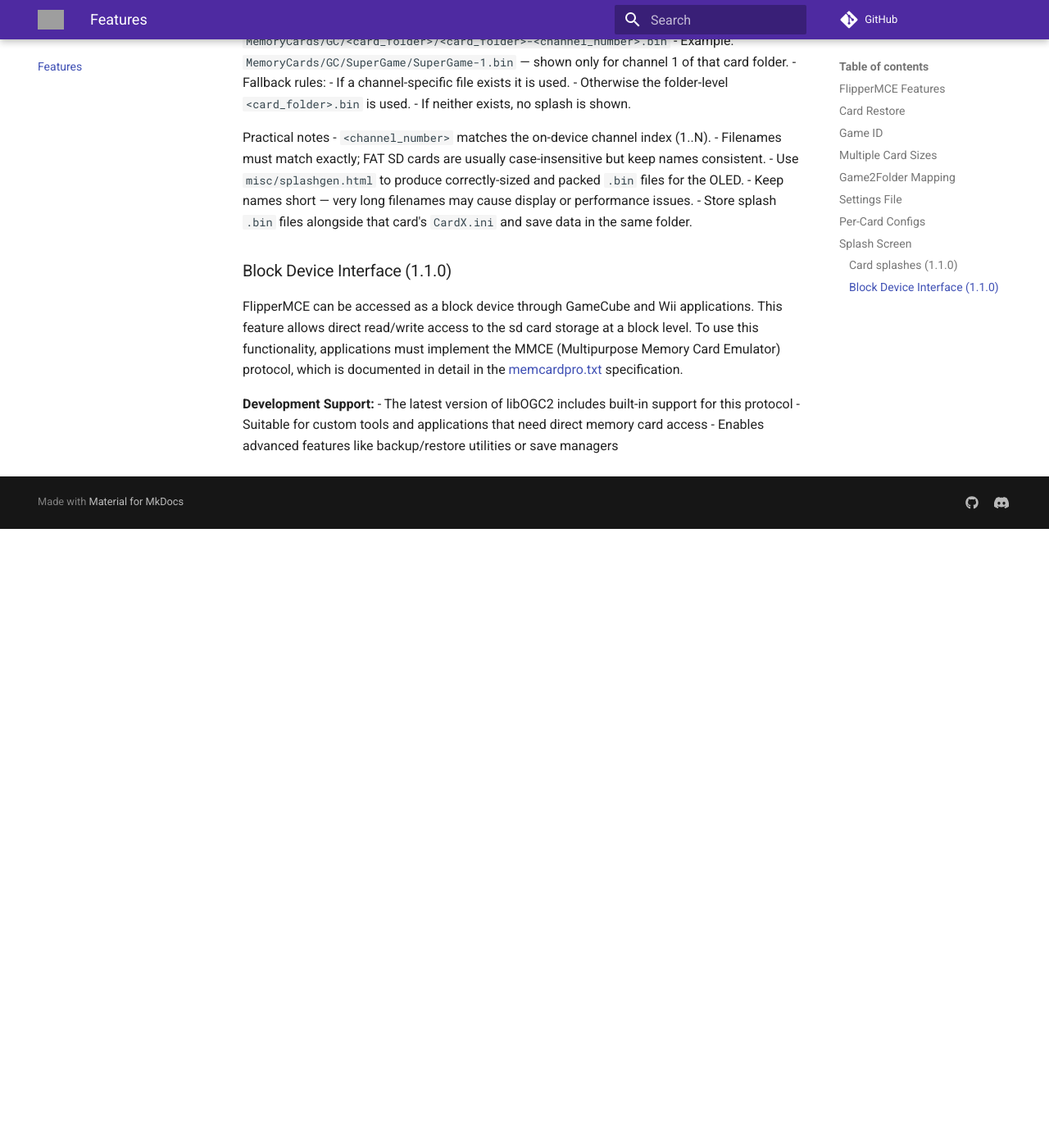
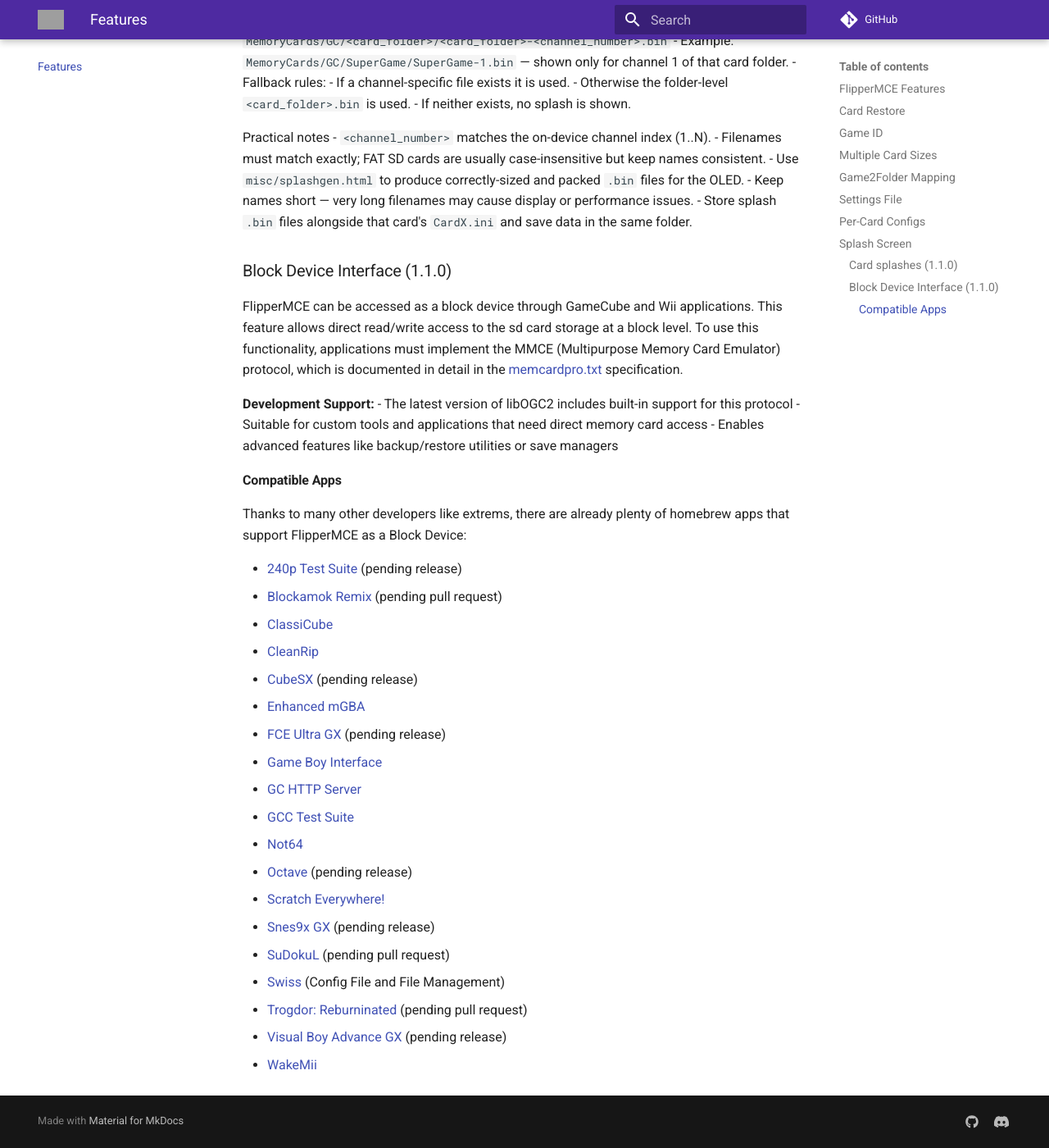
Before and after one commit to FlipperMCE/flippermce.github.io, an MkDocs documentation site: the page built from docs/features.md, in a window 1280 px wide and 1400 px high, scrolled down 3778 px. Shown: the whole window at 82% size. Built offline with MkDocs 1.6.1 and Material for MkDocs 9.7.7, drawn with Linux system fonts in a browser that asks for light colours; before the commit the page ends 4423 px from its top, so only the background shows below that; grey boxes are pictures that could not be loaded.

Commit message:
doc: Add compatible apps section to features.md

```diff
--- a/docs/features.md
+++ b/docs/features.md
@@ -151,3 +151,27 @@
 - The latest version of libOGC2 includes built-in support for this protocol
 - Suitable for custom tools and applications that need direct memory card access
 - Enables advanced features like backup/restore utilities or save managers
+
+#### Compatible Apps
+
+Thanks to many other developers like extrems, there are already plenty of homebrew apps that support FlipperMCE as a Block Device:
+
+- [240p Test Suite](https://artemiourbina.itch.io/240p-test-suite) (pending release)
+- [Blockamok Remix](https://mode8fx.itch.io/blockamok-remix) (pending pull request)
+- [ClassiCube](https://www.classicube.net/download/gamecube)
+- [CleanRip](https://github.com/emukidid/cleanrip)
+- [CubeSX](https://github.com/emukidid/pcsxgc) (pending release)
+- [Enhanced mGBA](https://github.com/extremscorner/emgba)
+- [FCE Ultra GX](https://github.com/dborth/fceugx) (pending release)
+- [Game Boy Interface](https://www.gc-forever.com/wiki/index.php?title=Game_Boy_Interface)
+- [GC HTTP Server](https://github.com/emukidid/gchttpserver)
+- [GCC Test Suite](https://github.com/greenwave-1/GTS)
+- [Not64](https://github.com/extremscorner/not64)
+- [Octave](https://github.com/mholtkamp/octave) (pending release)
+- [Scratch Everywhere!](https://github.com/ScratchEverywhere/ScratchEverywhere)
+- [Snes9x GX](https://github.com/dborth/snes9xgx) (pending release)
+- [SuDokuL](https://mode8fx.itch.io/sudokul) (pending pull request)
+- [Swiss](https://github.com/emukidid/swiss-gc) (Config File and File Management)
+- [Trogdor: Reburninated](https://mode8fx.itch.io/trogdor-reburninated) (pending pull request)
+- [Visual Boy Advance GX](https://github.com/dborth/vbagx) (pending release)
+- [WakeMii](https://github.com/emukidid/wakemii)
--- a/mkdocs.yml
+++ b/mkdocs.yml
@@ -31,6 +31,7 @@
     - navigation.tabs
     - navigation.top
     - search.highlight
+    - navigation.tracking
 extra_css:
   - stylesheets/extra.css
 repo_url: "https://github.com/flippermce"
```
